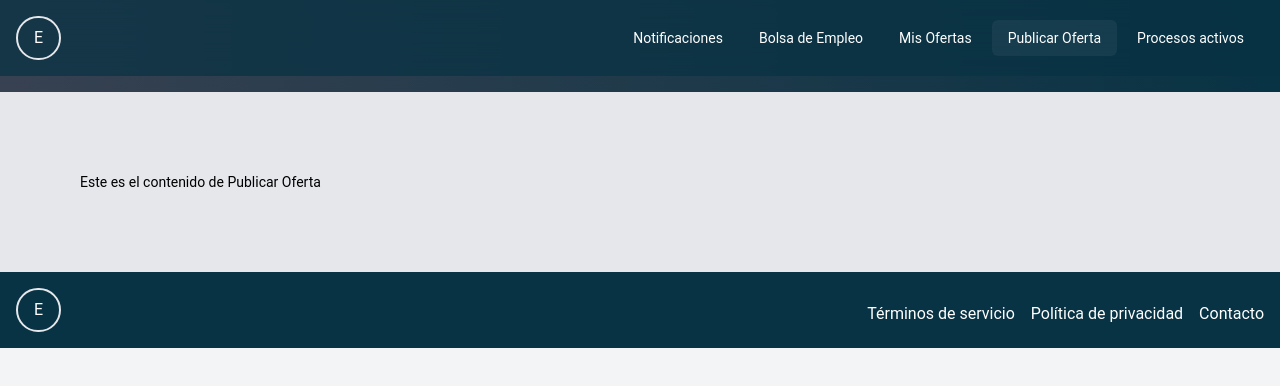
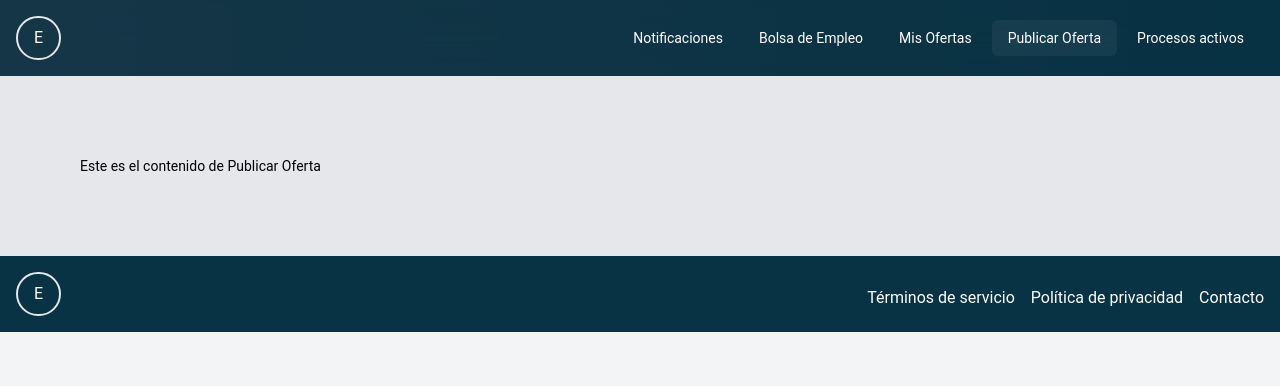
Before and after one commit to frankgimeno3/empleotecnicfront, a Next.js app: page /dashboard in a window 1280 px wide. Both pictures are taken after a click on the button "Publicar Oferta". Shown: the top 386 px of the page. Built offline with nearby package versions, Linux system fonts and the light colour scheme.

Commit message:
mejoro precisión borde superior publicar ofertas

```diff
--- a/components/Dashboard/PublicarOferta.tsx
+++ b/components/Dashboard/PublicarOferta.tsx
@@ -2,9 +2,10 @@
 
 const PublicarOferta = () => {
     return (
-      <div className="mt-20 p-20 bg-gray-200 mx-10vw w-full">
-        <h1 className="text-black">Este es el contenido de Publicar Oferta</h1>
-
+      <div className="mt-6 mx-10vw w-full">
+        <div className="mt-10 p-20 bg-gray-200 ">
+          <h1 className="text-black">Este es el contenido de Publicar Oferta</h1>
+        </div>
       </div>
     );
   };
```
